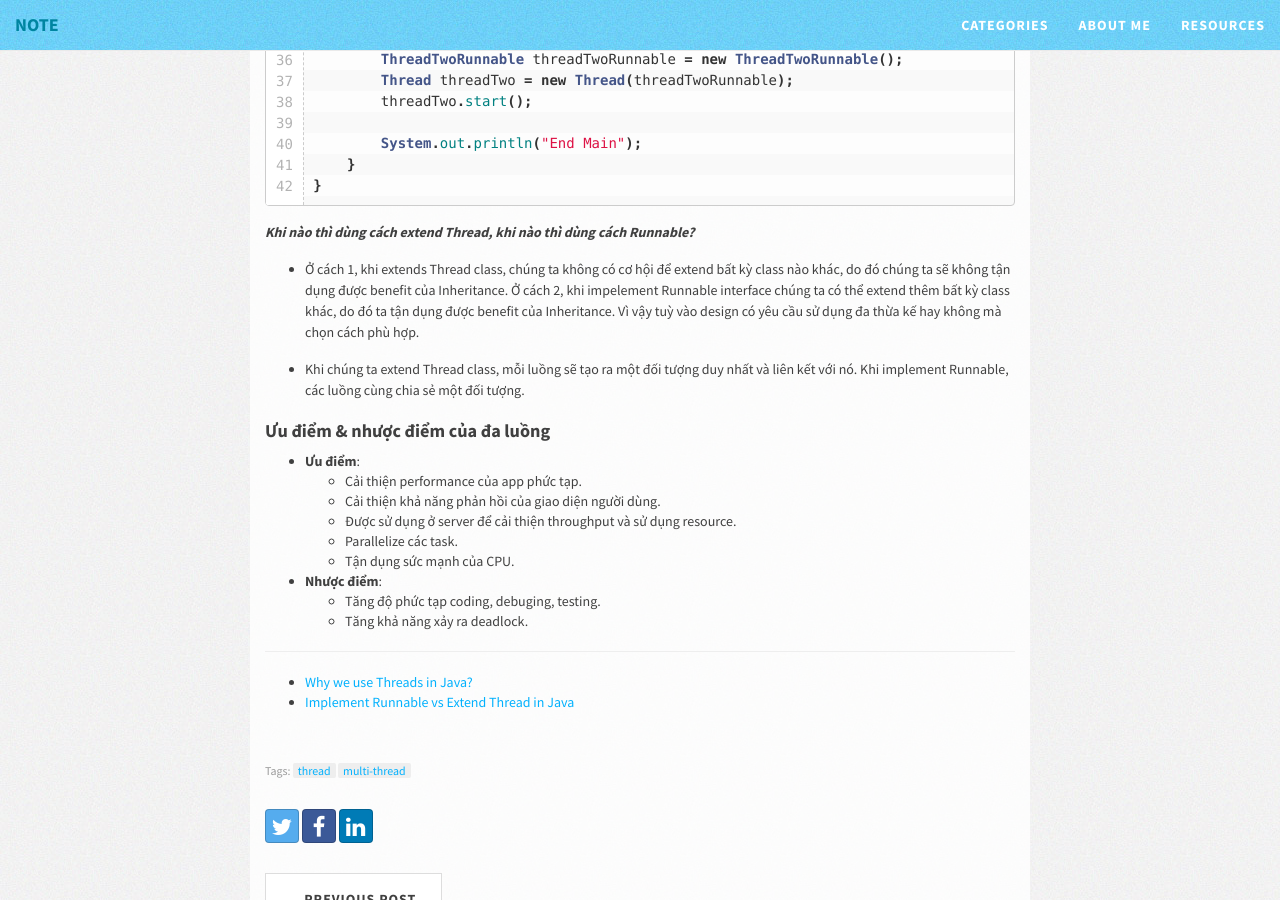
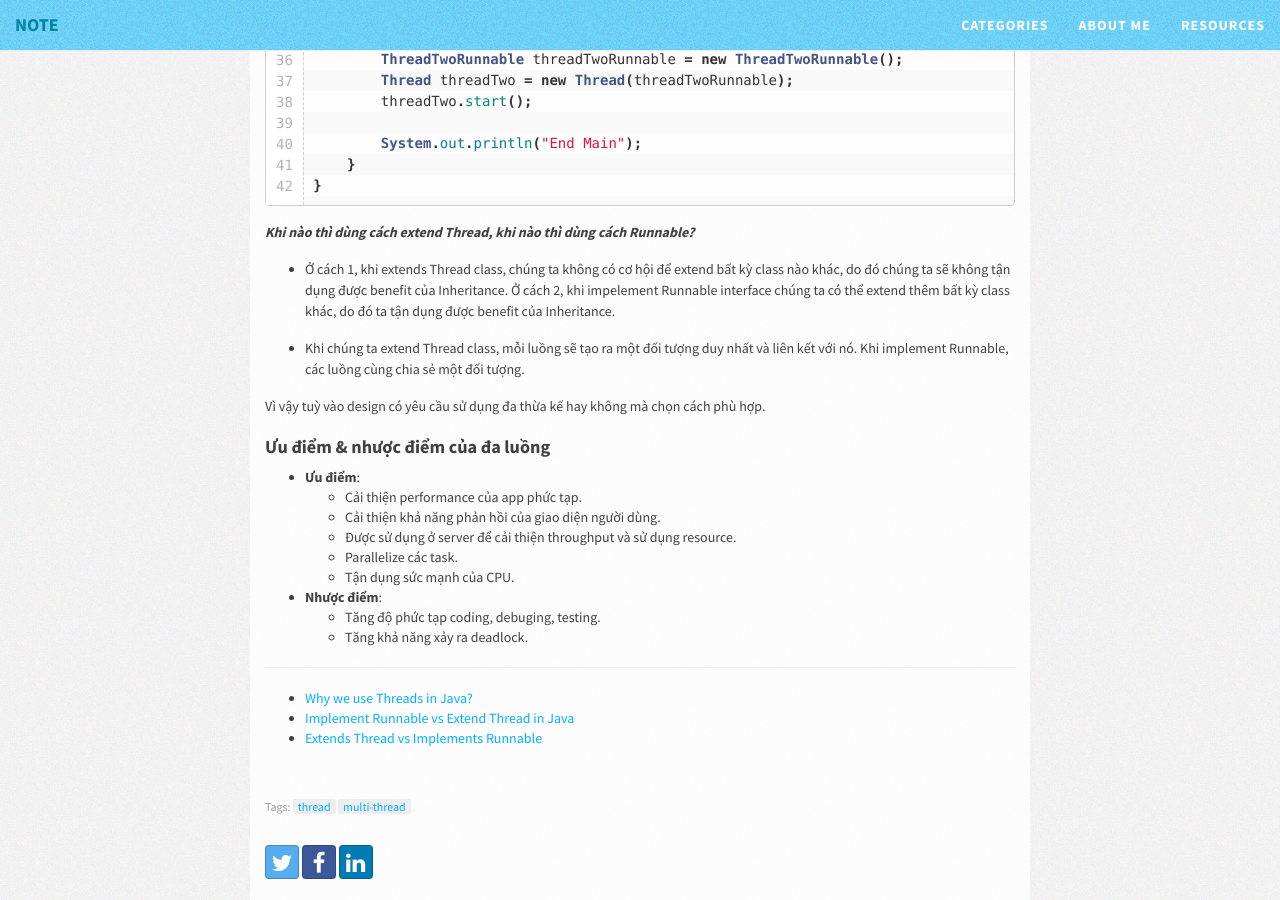
Before and after one commit to jeptoong/jeptoong.github.io, a Jekyll site: the page built from _posts/2021-03-15-java-multi-thread.md, in a window 1280 px wide and 900 px high, scrolled down 1826 px. Built offline with Jekyll 4.4.1, drawn with Linux system fonts in a browser that asks for light colours; nearby versions of some CDN libraries.

Commit message:
add content

```diff
--- a/_posts/2021-03-15-java-multi-thread.md
+++ b/_posts/2021-03-15-java-multi-thread.md
@@ -81,9 +81,11 @@ public class RunExercise {
 
 ***Khi nào thì dùng cách extend Thread, khi nào thì dùng cách Runnable?***
 
-* Ở cách 1, khi extends Thread class, chúng ta không có cơ hội để extend bất kỳ class nào khác, do đó chúng ta sẽ không tận dụng được benefit của Inheritance. Ở cách 2, khi impelement Runnable interface chúng ta có thể extend thêm bất kỳ class khác, do đó ta tận dụng được benefit của Inheritance. Vì vậy tuỳ vào design có yêu cầu sử dụng đa thừa kế hay không mà chọn cách phù hợp.
+* Ở cách 1, khi extends Thread class, chúng ta không có cơ hội để extend bất kỳ class nào khác, do đó chúng ta sẽ không tận dụng được benefit của Inheritance. Ở cách 2, khi impelement Runnable interface chúng ta có thể extend thêm bất kỳ class khác, do đó ta tận dụng được benefit của Inheritance.
 
 * Khi chúng ta extend Thread class, mỗi luồng sẽ tạo ra một đối tượng duy nhất và liên kết với nó. Khi implement Runnable, các luồng cùng chia sẻ một đối tượng.
+
+Vì vậy tuỳ vào design có yêu cầu sử dụng đa thừa kế hay không mà chọn cách phù hợp.
 
 ### Ưu điểm & nhược điểm của đa luồng
 
@@ -102,3 +104,4 @@ public class RunExercise {
 
 * [Why we use Threads in Java?](https://javarevisited.blogspot.com/2017/03/why-we-use-threads-in-java.html#axzz6p8wehajw){:target="_blank"}
 * [Implement Runnable vs Extend Thread in Java](https://www.geeksforgeeks.org/implement-runnable-vs-extend-thread-in-java/){:target="_blank"}
+* [Extends Thread vs Implements Runnable](https://manikandanmv.wordpress.com/tag/extends-thread-vs-implements-runnable/){:target="_blank"}
```
